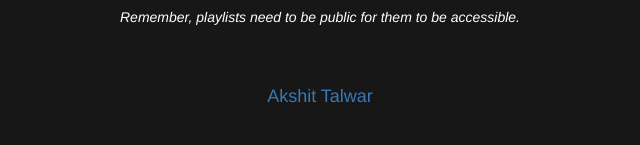
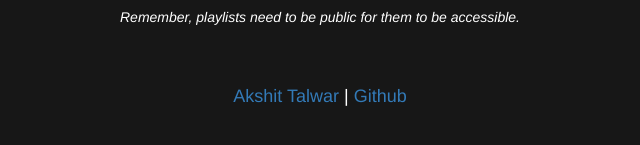
Before and after one commit to atalw/playlister, a plain HTML site: page index.html in a window 1280 px wide. Shown: the part 333-478 px from the top of the page, 320-960 px from the left. Drawn offline with nearby package versions, Linux system fonts and the light colour scheme.

Commit message:
added github link; slightly updated readme

```diff
--- a/index.html
+++ b/index.html
@@ -60,7 +60,7 @@
 				<div id="playlist" name="playlist"></div>
 			</div>
 			<div class="footer">
-				<h4 class="footer-text"><a href="http://atalwar.com" target="_blank">Akshit Talwar</a></h4>
+				<h4 class="footer-text"><a href="http://atalwar.com" target="_blank">Akshit Talwar</a> | <a href="http://www.github.com/atalw/playlister" target="_blank">Github</a></h4>
 			</div>
 		</div>
 		<script type="text/javascript">
--- a/playlist.css
+++ b/playlist.css
@@ -166,6 +166,7 @@ a:hover {
 	padding-top: 20px;
 	width: 100%;
 	text-align: center;
+	color: white;
 }
 .footer-text  a {
 }
```
Also changed, not shown: 1 other file.
